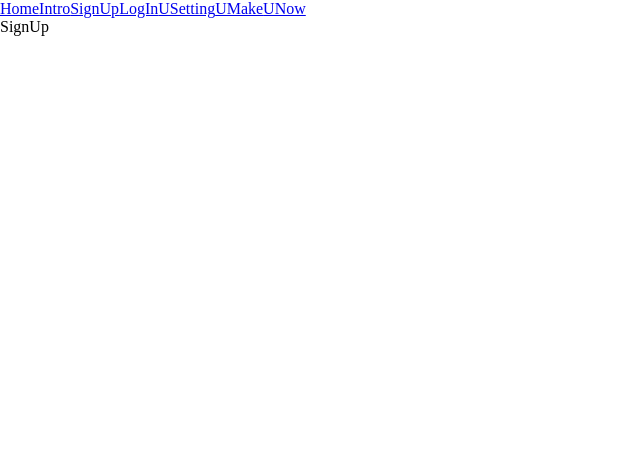
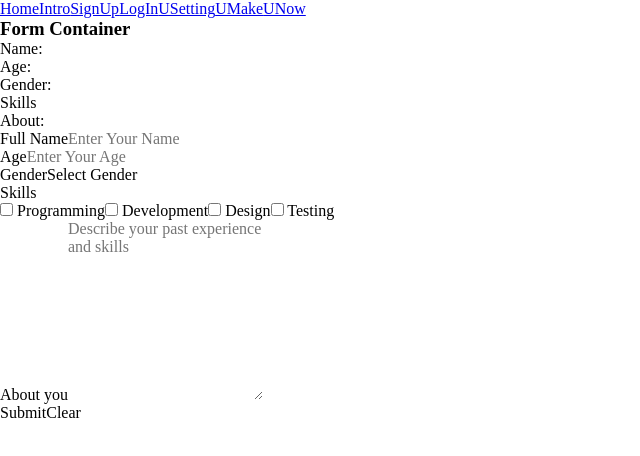
Before and after one commit to doakuma/uHavit, a React (Create React App) app in the folder uhavit/: page /SignUp in a window 1280 px wide. Shown: the top 456 px of the page, without its empty margins (0-640 px from the left). Built offline with nearby package versions, Linux system fonts and the light colour scheme.

Commit message:
ConainerVsPresentational Component

```diff
--- /dev/null
+++ b/uhavit/src/components/Button.jsx
@@ -0,0 +1,14 @@
+import React from 'react';
+
+const Button = (props) => {
+    return(
+        <button
+            style={props.style}
+            className={props.type === 'primary' ? 'btn btn-primary' : 'btn btn-secondary'}
+            onClick={props.action}>
+            {props.title}
+        </button>
+    )
+}
+
+export default Button;
--- /dev/null
+++ b/uhavit/src/components/CheckBox.jsx
@@ -0,0 +1,28 @@
+import React, { Fragment } from 'react';
+
+const Checkbox = (props) => {
+    return(
+        <Fragment>
+            <label htmlFor="props.name" className="form-label">{props.title}</label>
+            <div className="checkbox-group">
+                {props.options.map((option, idx) => {
+                    return(
+                        <label key={option}>
+                            <input
+                                className="form-checkbox"
+                                id={props.name + idx}
+                                name={props.name}
+                                onChange={props.handleChange}
+                                value={option}
+                                checked={ props.selectedOptions.indexOf(option) > -1 }
+                                type="checkbox"
+                            /> {option}
+                        </label>
+                    )
+                })}
+            </div>
+        </Fragment>
+    )
+}
+
+export default Checkbox;
--- /dev/null
+++ b/uhavit/src/components/Input.jsx
@@ -0,0 +1,20 @@
+import React from 'react';
+
+const Input = (props) => {
+    return(
+        <div className="form-group">
+            <label htmlFor={props.name} className="form-label">{props.title}</label>
+            <input
+                className="form-input"
+                id={props.id}
+                name={props.name}
+                type={props.type}
+                value={props.value}
+                onChange={props.handleChange}
+                placeholder={props.placeholder}
+            />
+        </div>
+    )
+}
+
+export default Input;
--- /dev/null
+++ b/uhavit/src/components/TextArea.jsx
@@ -0,0 +1,20 @@
+import React from 'react';
+
+const TextArea = (props) => {
+    return(
+        <div className="form-group">
+            <label htmlFor={props.name} className="form-label">{props.title}</label>
+            <textarea
+                className="form-control"
+                name={props.name}
+                rows={props.rows}
+                cols={props.cols}
+                value={props.value}
+                onChange={props.handleChange}
+                placeholder={props.placeholder}
+            ></textarea>
+        </div>
+    )
+}
+
+export default TextArea;
--- /dev/null
+++ b/uhavit/src/components/select.jsx
@@ -0,0 +1,27 @@
+import React from 'react';
+
+const Select = (props) => {
+    return(
+        <div className="form-group">
+            <label htmlFor={props.name}>{props.title}</label>
+            <select
+                name={props.name}
+                value={props.value}
+                onChange={props.handleChange}
+            >
+                <option value="" disabled>{props.placeholder}</option>
+                {props.options.map(option => {
+                    return(
+                        <option
+                            key={option}
+                            value={option}
+                            label={option}
+                        >{option}</option>
+                    )
+                })}
+            </select>
+        </div>
+    )
+}
+
+export default Select;
--- /dev/null
+++ b/uhavit/src/conatiner/FormContainer.jsx
@@ -0,0 +1,147 @@
+import React, { Component } from 'react';
+
+/* Import Components */
+import Input from '../components/Input';
+import Select from '../components/select';
+import CheckBox from '../components/CheckBox';
+import TextArea from '../components/TextArea';
+import Button from '../components/Button.jsx';
+
+class FormContainer extends Component {
+    constructor(props) {
+        super(props);
+
+        this.state = {
+            newUser: {
+                name: '',
+                age: '',
+                gender: '',
+                about: '',
+                skills: []
+            },
+            genderOptions: ['Male', 'Female', 'Others'],
+            skillOptions: ['Programming', 'Development', 'Design', 'Testing']
+        }
+        this.handleFormSubmit = this.handleFormSubmit.bind(this);
+        this.handleClearForm = this.handleClearForm.bind(this);
+        this.handleInput = this.handleInput.bind(this);
+        this.handelCheckbox = this.handelCheckbox.bind(this);
+        this.handleTextArea = this.handleTextArea.bind(this)
+    }
+
+    handleFormSubmit() {
+
+    }
+    handleClearForm(e) {
+        e.preventDefault();
+        this.setState({
+            newUser: {
+                name: '',
+                age: '',
+                gender: '',
+                about: '',
+                skills: []
+            }
+        })
+    }
+    handleInput(e) {
+        let value = e.target.value;
+        let name = e.target.name;
+        this.setState( prevState =>({ newUser:
+            {...prevState.newUser, [name]: value
+            }
+        }), () => console.log(this.state.newUser))
+    }
+    handelCheckbox(e) {
+        const newSelection = e.target.value;
+        let newSelectionArray;
+
+        if(this.state.newUser.skills.indexOf(newSelection) > -1) {
+            newSelectionArray = this.state.newUser.skills.filter( s => s!== newSelection )
+        } else {
+            newSelectionArray = [...this.state.newUser.skills, newSelection];
+        }
+
+        this.setState(prevState =>({ newUser:
+            {...prevState.newUser, skills: newSelectionArray}
+        }))
+    }
+
+    handleTextArea(e) {
+        let value = e.target.value;
+        this.setState(prevState =>({ newUser:
+            {...prevState.newUser, about: value}
+
+        }), () => console.log(this.state.newUser))
+    }
+
+    render() {
+        return(
+
+            <form className="container" onSubmit={this.handleClearForm}>
+                <dl>
+                <dt>Name: </dt>
+                <dd>{this.state.newUser.name}</dd>
+                <dt>Age: </dt>
+                <dd>{this.state.newUser.age}</dd>
+                <dt>Gender: </dt>
+                <dd>{this.state.newUser.gender}</dd>
+                <dt>Skills</dt>
+                <dd>{this.state.newUser.skills}</dd>
+                <dt>About: </dt>
+                <dd>{this.state.newUser.about}</dd>
+                </dl>
+                <Input
+                    type={'text'}
+                    title={'Full Name'}
+                    name={'name'}
+                    value={this.state.newUser.name}
+                    placeholder={'Enter Your Name'}
+                    handleChange={this.handleInput}
+                />
+                <Input
+                    type={'text'}
+                    title={'Age'}
+                    name={'age'}
+                    value={this.state.newUser.age}
+                    placeholder={'Enter Your Age'}
+                    handleChange={this.handleInput}
+                />
+                <Select
+                    title={'Gender'}
+                    name={'gender'}
+                    options={this.state.genderOptions}
+                    value={this.state.newUser.gender}
+                    placeholder={'Select Gender'}
+                    handleChange={this.handleInput}
+                />
+                <CheckBox
+                    title={'Skills'}
+                    name={'skills'}
+                    options={this.state.skillOptions}
+                    selectedOptions={this.state.newUser.skills}
+                    handleChange={this.handelCheckbox}
+                />
+                <TextArea
+                    title={'About you'}
+                    rows={10}
+                    value={this.state.newUser.about}
+                    handleChange={this.handleTextArea}
+                    placeholder={'Describe your past experience and skills'}
+                />
+                <Button
+                    action={this.handleFormSubmit}
+                    title={'Submit'}
+                    type={'primary'}
+                />
+                <Button
+                    action={this.handleClearForm}
+                    title={'Clear'}
+                    type={'secondary'}
+                />
+            </form>
+        )
+    }
+}
+
+export default FormContainer;
--- a/uhavit/src/view/SignUp/signup.js
+++ b/uhavit/src/view/SignUp/signup.js
@@ -1,10 +1,12 @@
 import React, { Component }from 'react';
+import FormContainer from '../../conatiner/FormContainer';
 
 class SignUp extends Component {
     render() {
         return(
-            <div>
-            SignUp
+            <div className="container">
+                <h3>Form Container</h3>
+                <FormContainer/>
             </div>
         )
     }
```
Also changed, not shown: uhavit/src/components/Button.js (+6 -1 lines), uhavit/src/components/TextInput.js (added, +25 -0 lines), 2 other files (tests, documents, lock files or other folders).
